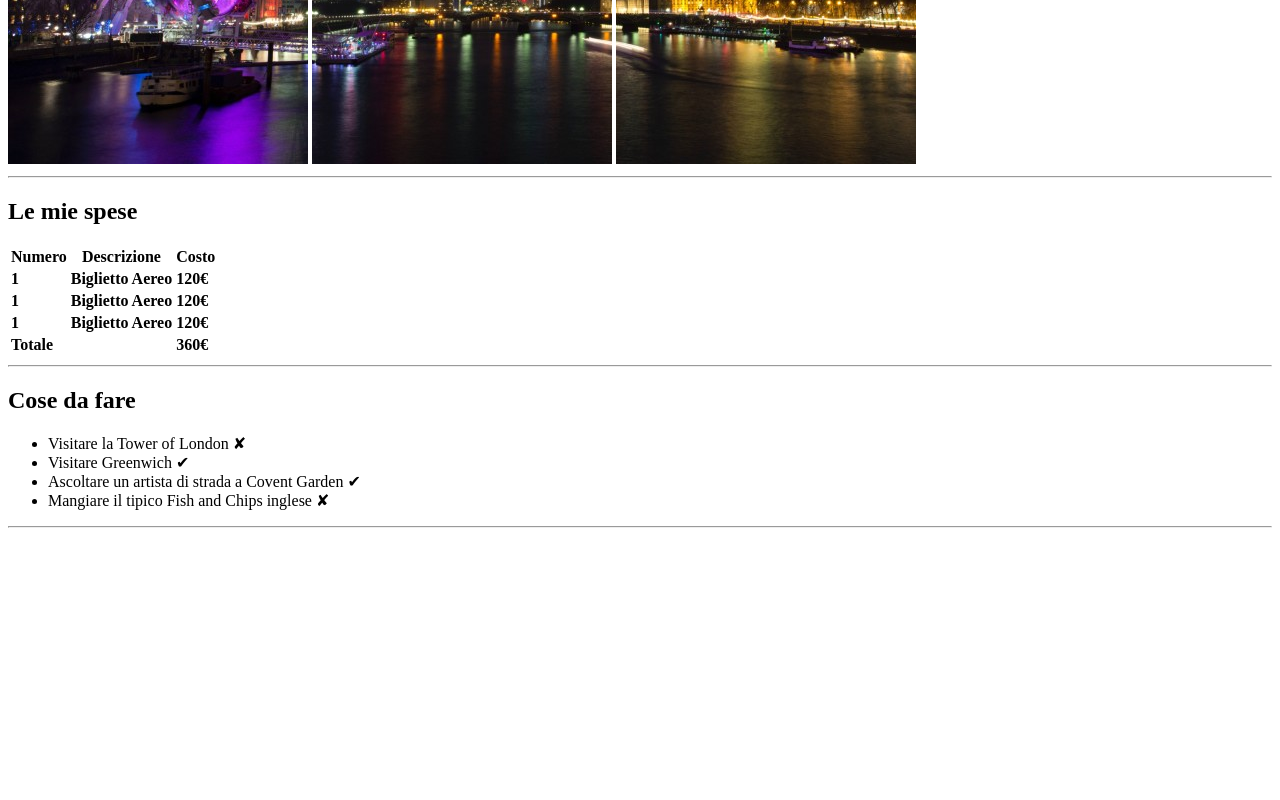
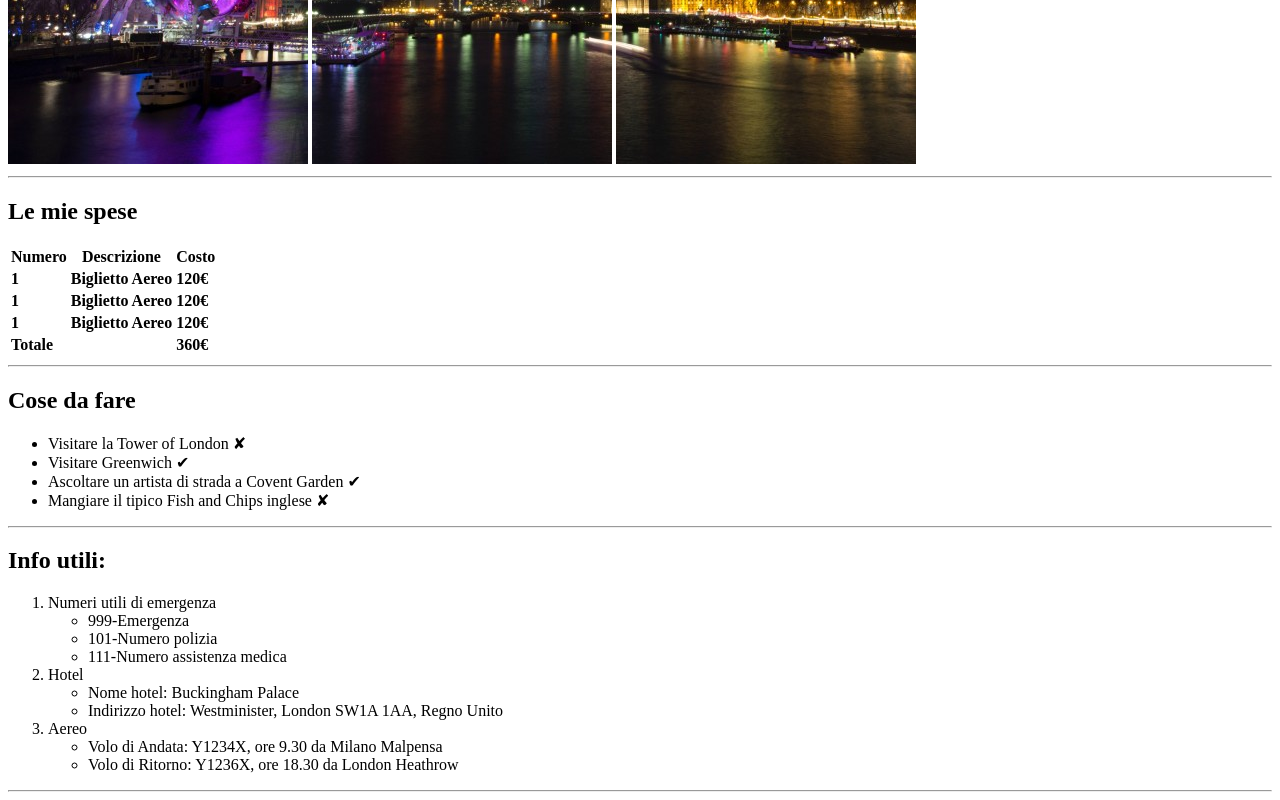
Before and after one commit to Vegadrone/html-london-trip, a plain HTML site: page index.html in a window 1280 px wide. Shown: the part 516-1316 px from the top of the page. Before the commit the page ends 1052 px from the top, so only its background shows below. Drawn offline with Linux system fonts and the light colour scheme.

Commit message:
Commit5 29/04/2022

```diff
--- a/index.html
+++ b/index.html
@@ -71,7 +71,29 @@
 
 <!-- Sezione Info Utili -->
         <section>
-
+            <h2>Info utili:</h2>
+            <ol>
+                <li>Numeri utili di emergenza
+                    <ul>
+                        <li>999-Emergenza</li>
+                        <li>101-Numero polizia</li>
+                        <li>111-Numero assistenza medica</li>
+                    </ul>
+                </li>
+                <li>Hotel
+                    <ul>
+                        <li>Nome hotel: Buckingham Palace</li>
+                        <li>Indirizzo hotel: Westminister, London SW1A 1AA, Regno Unito</li>
+                    </ul>
+                </li>
+                <li>Aereo
+                    <ul>
+                        <li>Volo di Andata: Y1234X, ore 9.30 da Milano Malpensa</li>
+                        <li>Volo di Ritorno: Y1236X, ore 18.30 da London Heathrow</li>
+                    </ul>
+                </li>
+            </ol>
+            <hr>
         </section>
 
     </main>
```
